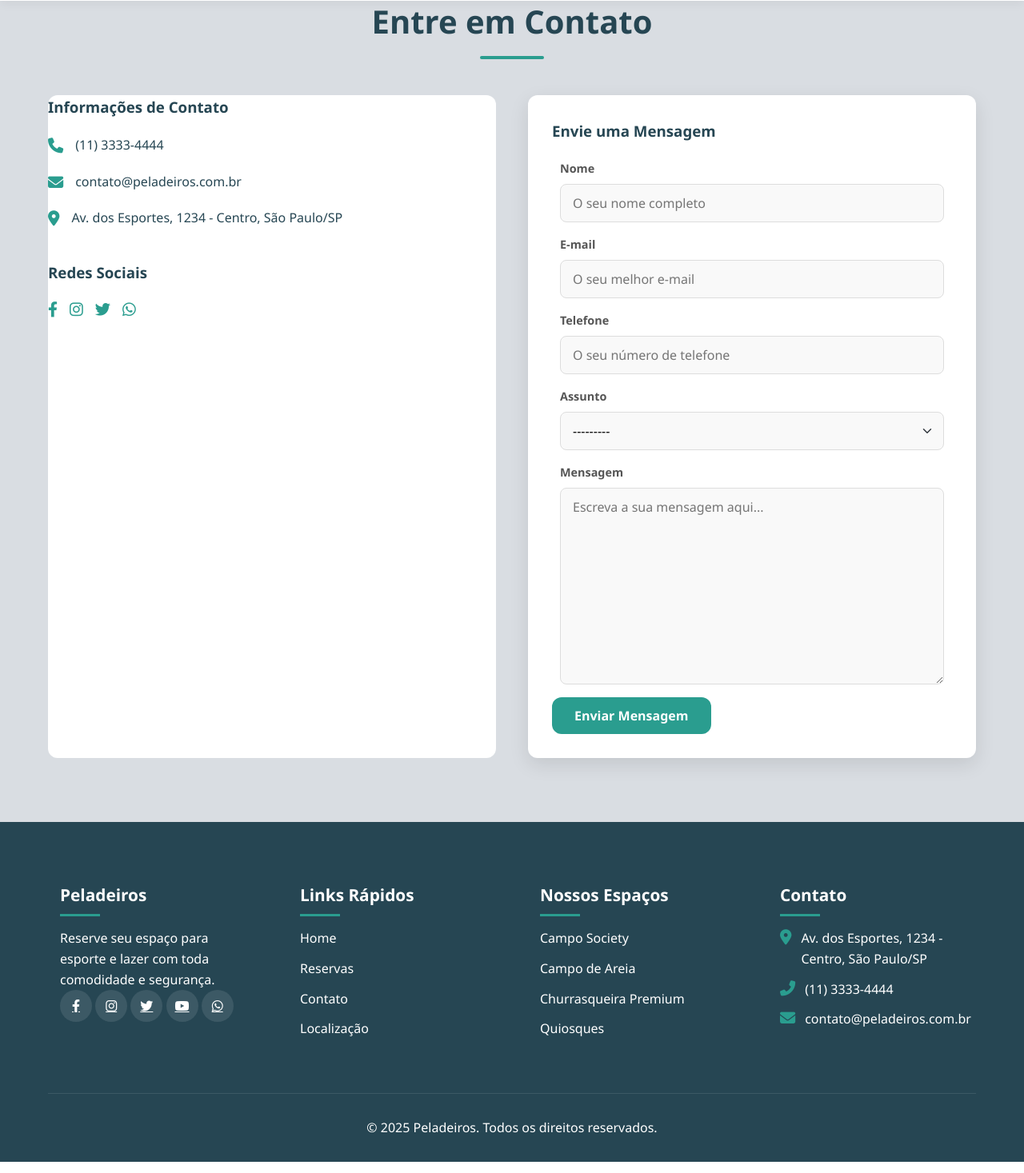
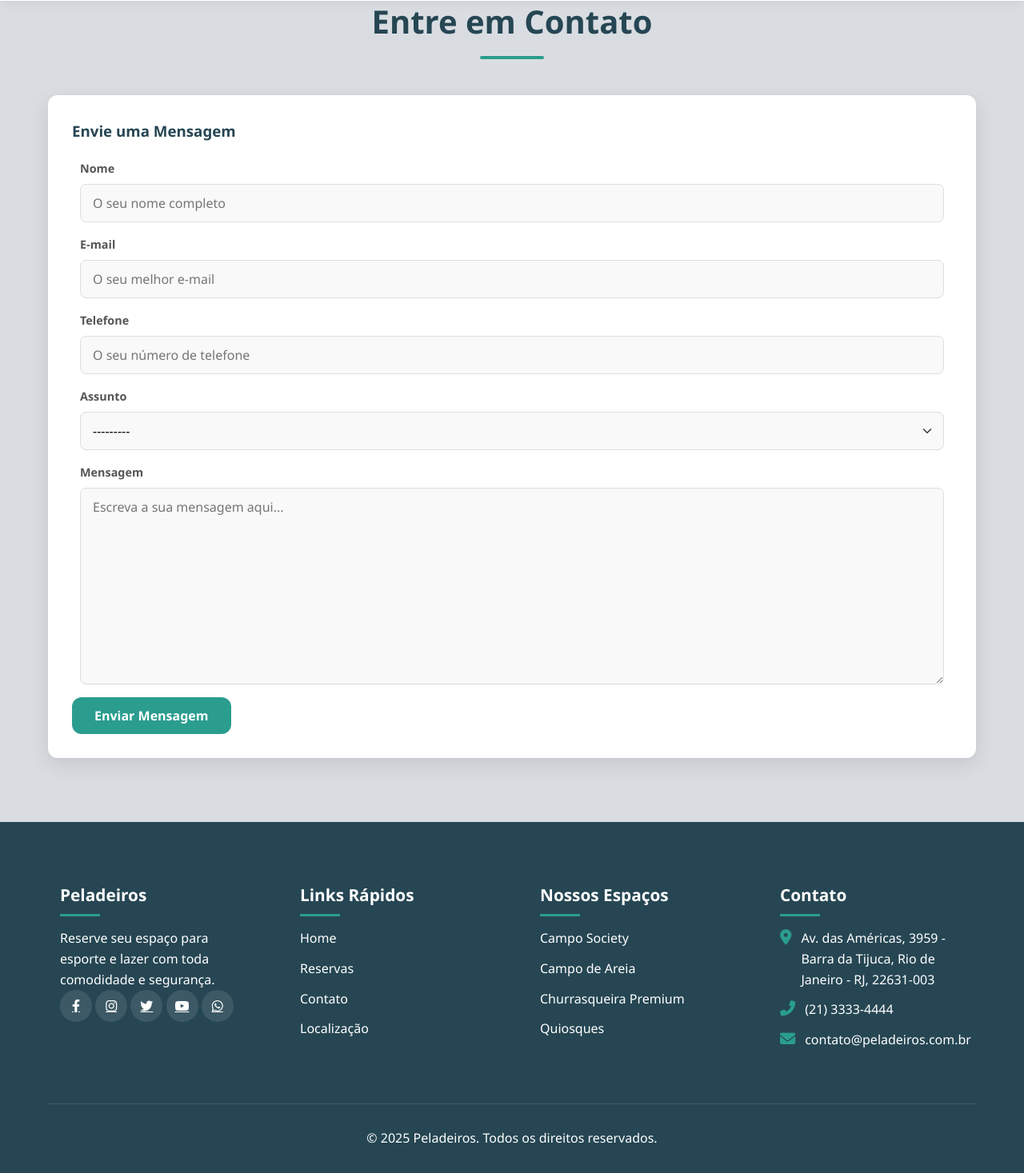
Before and after one commit to paulovitor30101982/peladeiros_project, a Django app: page /contato/ in a window 1280 px wide. Shown: the part 85-1552 px from the top of the page at 80% size. Run offline with Django 5.2, Linux system fonts and the light colour scheme.

Commit message:
Estilização do frontend

```diff
--- a/templates/base.html
+++ b/templates/base.html
@@ -102,8 +102,8 @@
                 <div class="footer-column">
                     <h3>Contato</h3>
                     <ul class="contact-info">
-                        <li><i class="fas fa-map-marker-alt"></i><span>Av. dos Esportes, 1234 - Centro, São Paulo/SP</span></li>
-                        <li><i class="fas fa-phone-alt"></i><span>(11) 3333-4444</span></li>
+                        <li><i class="fas fa-map-marker-alt"></i><span>Av. das Américas, 3959 - Barra da Tijuca, Rio de Janeiro - RJ, 22631-003</span></li>
+                        <li><i class="fas fa-phone-alt"></i><span>(21) 3333-4444</span></li>
                         <li><i class="fas fa-envelope"></i><span>contato@peladeiros.com.br</span></li>
                     </ul>
                 </div>
--- a/templates/contato.html
+++ b/templates/contato.html
@@ -7,33 +7,7 @@
 <section class="contact" style="padding: 80px 0;">
     <div class="container">
         <h2 class="section-title">Entre em Contato</h2>
-        <div class="contact-grid">
-            <div class="contact-info">
-                <h3>Informações de Contato</h3>
-                <ul>
-                    <li>
-                        <i class="fas fa-phone"></i>
-                        <span>(11) 3333-4444</span>
-                    </li>
-                    <li>
-                        <i class="fas fa-envelope"></i>
-                        <span>contato@peladeiros.com.br</span>
-                    </li>
-                    <li>
-                        <i class="fas fa-map-marker-alt"></i>
-                        <span>Av. dos Esportes, 1234 - Centro, São Paulo/SP</span>
-                    </li>
-                </ul>
-                <div class="social-media">
-                    <h3>Redes Sociais</h3>
-                    <div class="social-icons">
-                        <a href="#"><i class="fab fa-facebook-f"></i></a>
-                        <a href="#"><i class="fab fa-instagram"></i></a>
-                        <a href="#"><i class="fab fa-twitter"></i></a>
-                        <a href="#"><i class="fab fa-whatsapp"></i></a>
-                    </div>
-                </div>
-            </div>
+
             <div class="contact-form">
                 <h3>Envie uma Mensagem</h3>
 
--- a/templates/localizacao.html
+++ b/templates/localizacao.html
@@ -14,11 +14,11 @@
                 <ul>
                     <li>
                         <i class="fas fa-map-marker-alt"></i>
-                        <span>Av. dos Esportes, 1234 - Centro, São Paulo/SP</span>
+                        <span>Av. dos Esportes, 1234 - Barra da Tijuca, Rio de Janeiro / RJ</span>
                     </li>
                     <li>
                         <i class="fas fa-subway"></i>
-                        <span>Metrô mais próximo: Estação Central (Linha 1 - Azul)</span>
+                        <span>Metrô mais próximo: Estação Jardim Oceânico</span>
                     </li>
                     <li>
                         <i class="fas fa-bus"></i>
```
Also changed, not shown: templates/index.html (+13 -13 lines), img/Logo Peladeiros 02.jfif (added), img/churrasqueira02.png (added).
